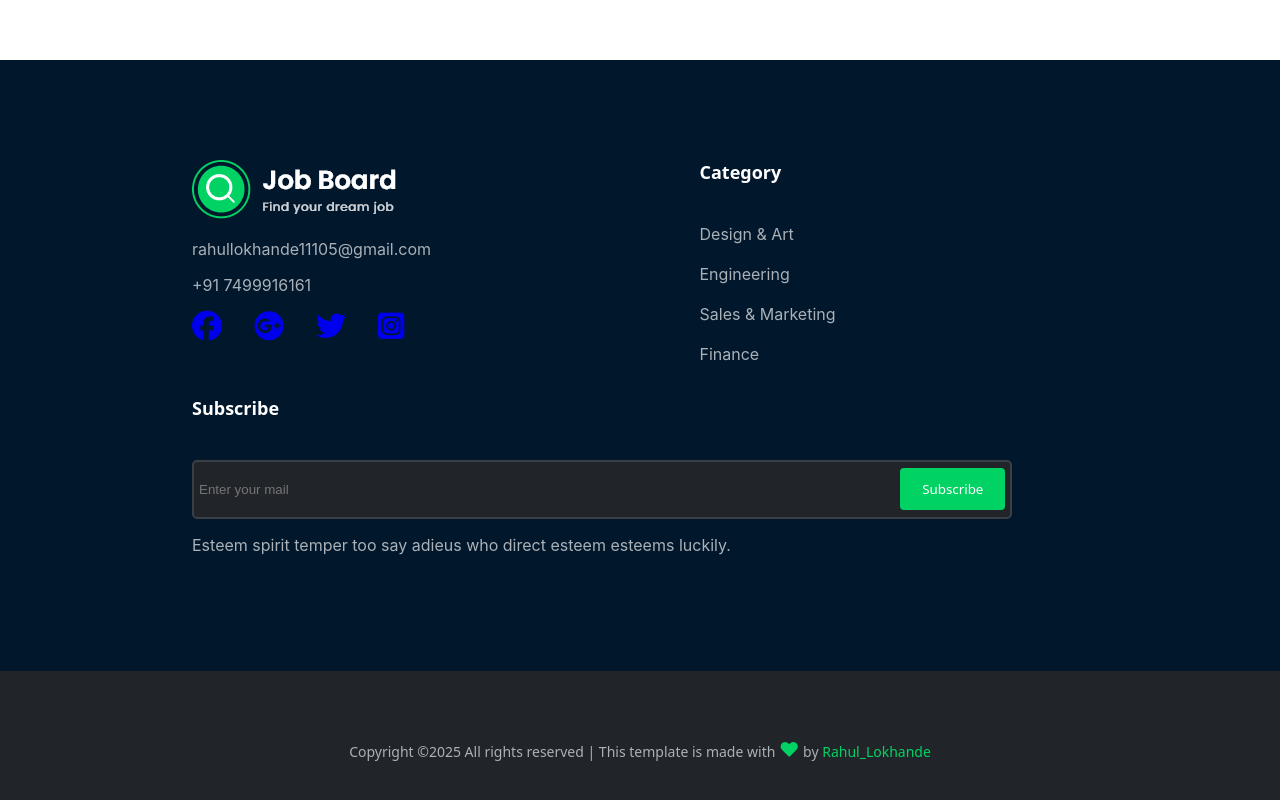
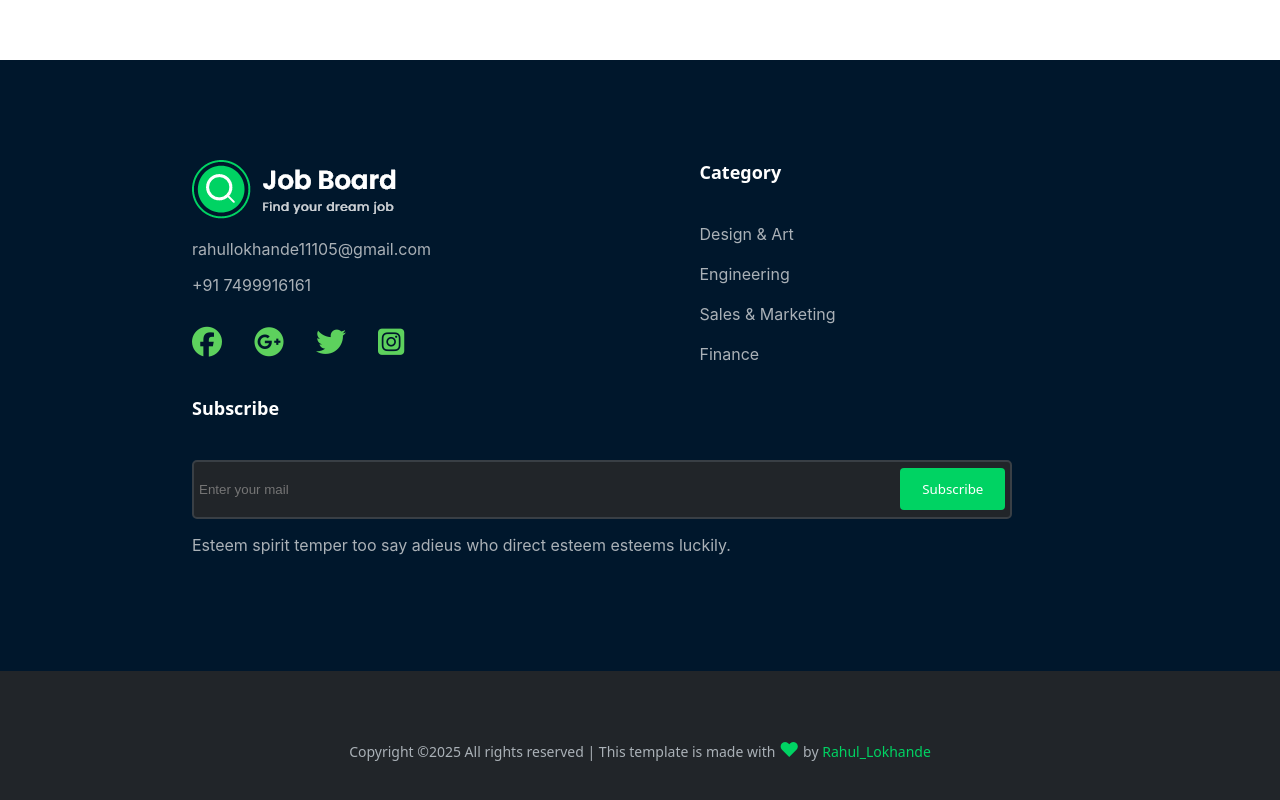
Before and after one commit to rahul-11105/CODSOFT, a React (Create React App) app in the folder job_board/: page /contact in a window 1280 px wide. Shown: the part 1766-2566 px from the top of the page. Built offline with nearby package versions, Linux system fonts and the light colour scheme; no server answers.

Commit message:
production build ready

```diff
--- a/job_board/src/Components/BrowsJobs/BrowsJobs.js
+++ b/job_board/src/Components/BrowsJobs/BrowsJobs.js
@@ -145,7 +145,7 @@ const BrowsJobs = () => {
                   </div>
                 </div>
                 <div className="jobright">
-                  <a className="heart" href="#"><i className="fa-regular fa-heart"></i></a>
+                  <p className="heart" ><i className="fa-regular fa-heart"></i></p>
                   <a className="applyBtn" href={job.url || "#"}>Apply Now</a>
                 </div>
               </div>
--- a/job_board/src/Components/Footer/Footer.js
+++ b/job_board/src/Components/Footer/Footer.js
@@ -22,9 +22,9 @@ export default function Footer() {
                     <p>rahullokhande11105@gmail.com</p>
                     <p>+91 7499916161</p>
                     <div className='F-icon'>
-                        <a className='F-a' href="#"><i class="fa-brands fa-facebook"></i></a>
-                        <a className='F-a' href="#"><i class="fa-brands fa-google-plus"></i></a>
-                        <a className='F-a' href="#"><i class="fa-brands fa-twitter"></i></a>
+                        <p className='F-a'><i class="fa-brands fa-facebook"></i></p>
+                        <a className='F-a' href="mailto:rahullokhande11105@gmail.com?subject=Job Inquiry"><i class="fa-brands fa-google-plus"></i></a>
+                        <a className='F-a' href="https://x.com/rahullokha90999"><i class="fa-brands fa-twitter"></i></a>
                         <a className='F-a' href="https://www.instagram.com/rahul_l_11105/"><i class="fa-brands fa-square-instagram"></i></a>
 
                     </div>
--- a/job_board/src/Components/Footer/footer.css
+++ b/job_board/src/Components/Footer/footer.css
@@ -37,6 +37,7 @@
 }
 .F-a i{
     font-size:30px;
+    color:rgb(93, 209, 93);
 }
 .f1-heading {
     color: white;
--- a/job_board/src/Components/JobListing/JobListing.js
+++ b/job_board/src/Components/JobListing/JobListing.js
@@ -28,7 +28,7 @@ useEffect(() => {
               <div className="job">
                             <div className="jobleft">
                                 <div className="jobLogo">
-                                    <img src= {job.owner!=null?job.owner.photo:"source/job-logo.jpg"}/>
+                                    <img src= {job.owner!=null?job.owner.photo:"source/job-logo.jpg"} alt='j-logo'/>
                                 </div>
                                 <div className="jobleftInfo">
                                 <div id="jname">
@@ -40,7 +40,7 @@ useEffect(() => {
                                 </div>
                             </div>
                             <div className="jobright">
-                                <a className='heart' href="#"><i class="fa-regular fa-heart"></i></a>
+                                <p className='heart'><i class="fa-regular fa-heart"></i></p>
                                 <a className='applyBtn' href={(job?.url==null?"#":job.url)}>Apply Now</a>
                             </div>
               </div>
--- a/job_board/src/Components/Navbar/Nav.js
+++ b/job_board/src/Components/Navbar/Nav.js
@@ -46,7 +46,7 @@ const handleLogOut = async()=>{
     <>
     <nav className='navbar'>
       <div className='logo'>
-      <img className='logoImg' src="/source/logo.png" alt="logo" />
+      <img className='logoImg' src="/source/logo.png" alt="logo"/>
       </div>
 
       <div className='navigation'>
@@ -56,7 +56,7 @@ const handleLogOut = async()=>{
           <li><Link className='li' to="/contact">Contact</Link></li>
           </ul>
       </div>
-      <img src="/source/mobile_menu.png" className="mobile_menu"  onClick={()=>{setShow(!show)}}/>
+      <img src="/source/mobile_menu.png" className="mobile_menu"  onClick={()=>{setShow(!show)}} alt='img'/>
       <div className="mobileNavigator" style={{ display: show ? "flex" : "none" }}>
 
             <ul className='links'>
@@ -72,7 +72,7 @@ const handleLogOut = async()=>{
       </div>
       <div className='jobPost'>
         {
-          Auth?(<button onClick={handleLogOut} className='logOutBtn'><img className='login_img' src='source/log-out_10065804.png'/>LogOut</button>):(location.pathname!='/login'?<Link className='loginBtn' to="/login"><img className='login_img' src='source/log_10068669.png'/>Login</Link>:<Link className='loginBtn' to="/"><img className='login_img' src='source/left-arrow (1).png'/>Back</Link>)
+          Auth?(<button onClick={handleLogOut} className='logOutBtn'><img className='login_img' src='source/log-out_10065804.png' alt='login-img'/>LogOut</button>):(location.pathname!=='/login'?<Link className='loginBtn' to="/login"><img className='login_img' src='source/log_10068669.png' alt='login-img'/>Login</Link>:<Link className='loginBtn' to="/"><img className='login_img' src='source/left-arrow (1).png' alt='login-img'/>Back</Link>)
         }
 
       </div>
```
